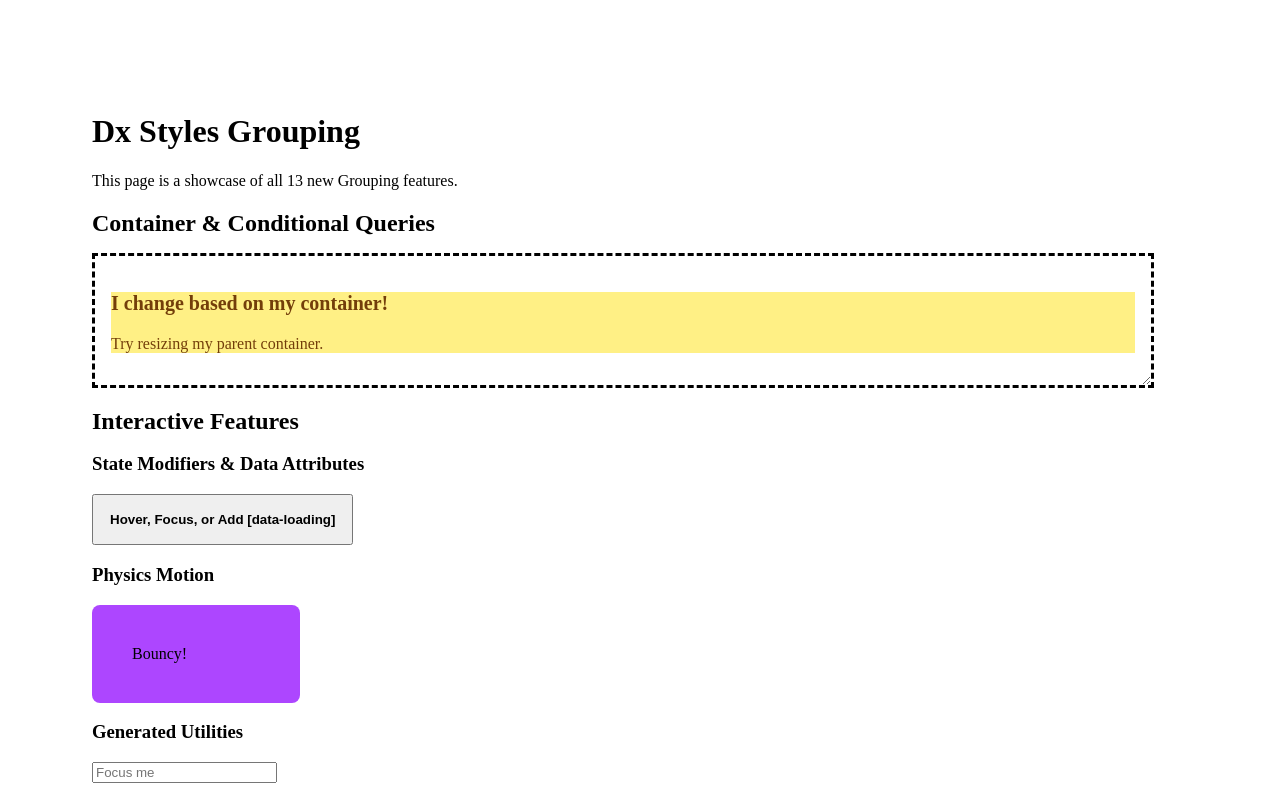
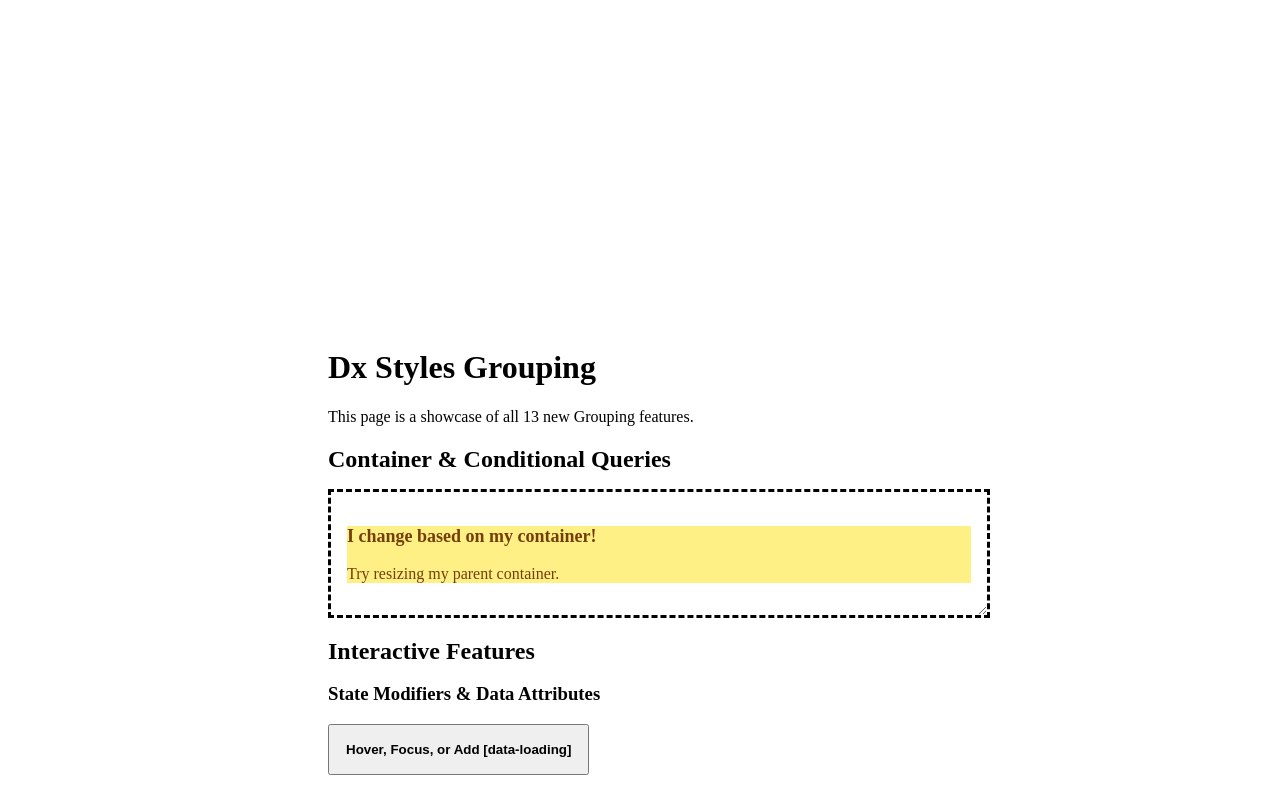
Before and after one commit to najmus-sakib-hossain/dx-styles, a Next.js app in the folder playgrounds/nextjs/: page / in a window 1280 px wide. Shown: the top 796 px of the page. Built offline with nearby package versions, Linux system fonts and the light colour scheme.

Commit message:
feat: the speed is still too slow

```diff
--- a/playgrounds/nextjs/app/globals.css
+++ b/playgrounds/nextjs/app/globals.css
@@ -145,7 +145,7 @@
 }
 
 @media (min-width: 1024px) {
-  .lg\(p-21\) {
-    padding: 5.25rem;
+  .lg\(p-80\) {
+    padding: 20rem;
   }
 }
--- a/playgrounds/nextjs/app/page.tsx
+++ b/playgrounds/nextjs/app/page.tsx
@@ -3,7 +3,7 @@ export default function Home() {
     <main
       className="
         bg-yellow-500 min-h-screen w-screen p-10 text-white-800
-        lg(p-21)
+        lg(p-80)
         mesh([slate-100, sky-200], [slate-300, blue-300])
         dark(mesh([slate-800, blue-900], [slate-900, purple-900]) text-gray-200)
         animate:1s from(opacity-0) to(opacity-100) forwards
```
